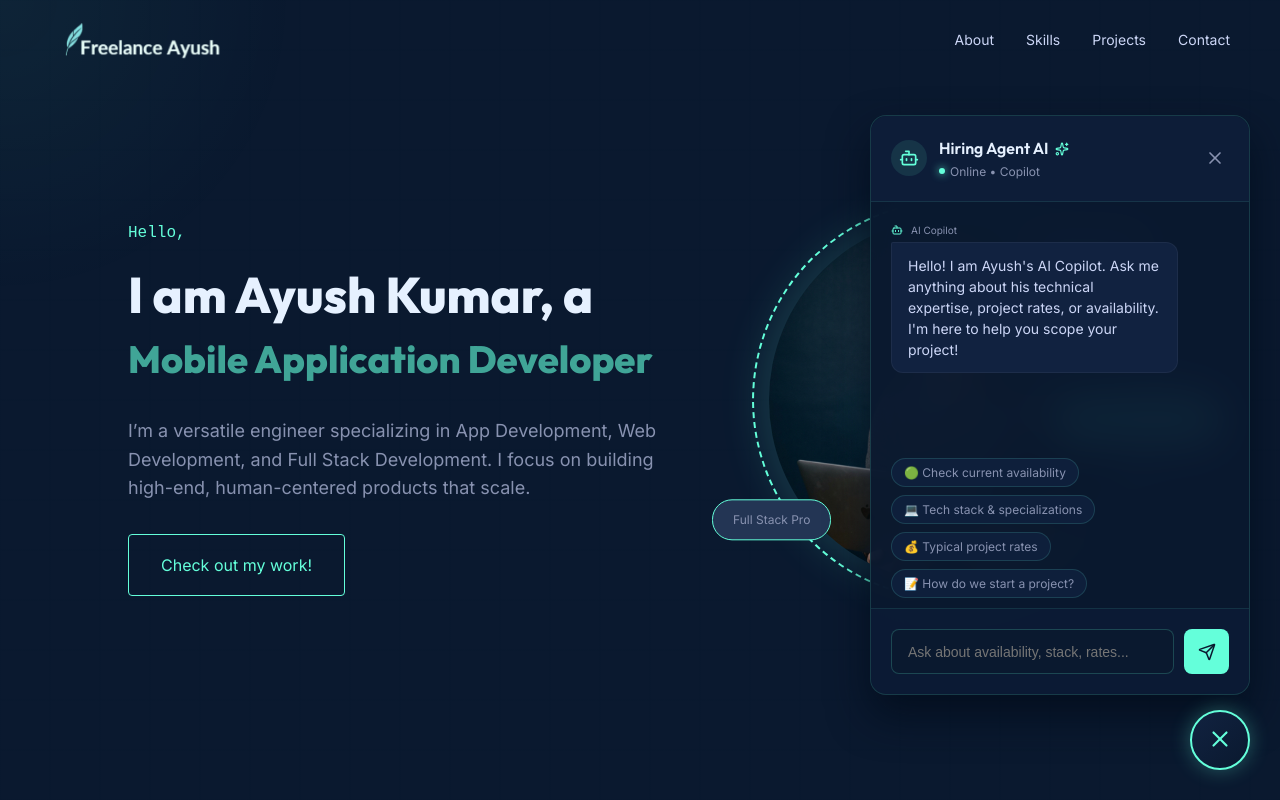
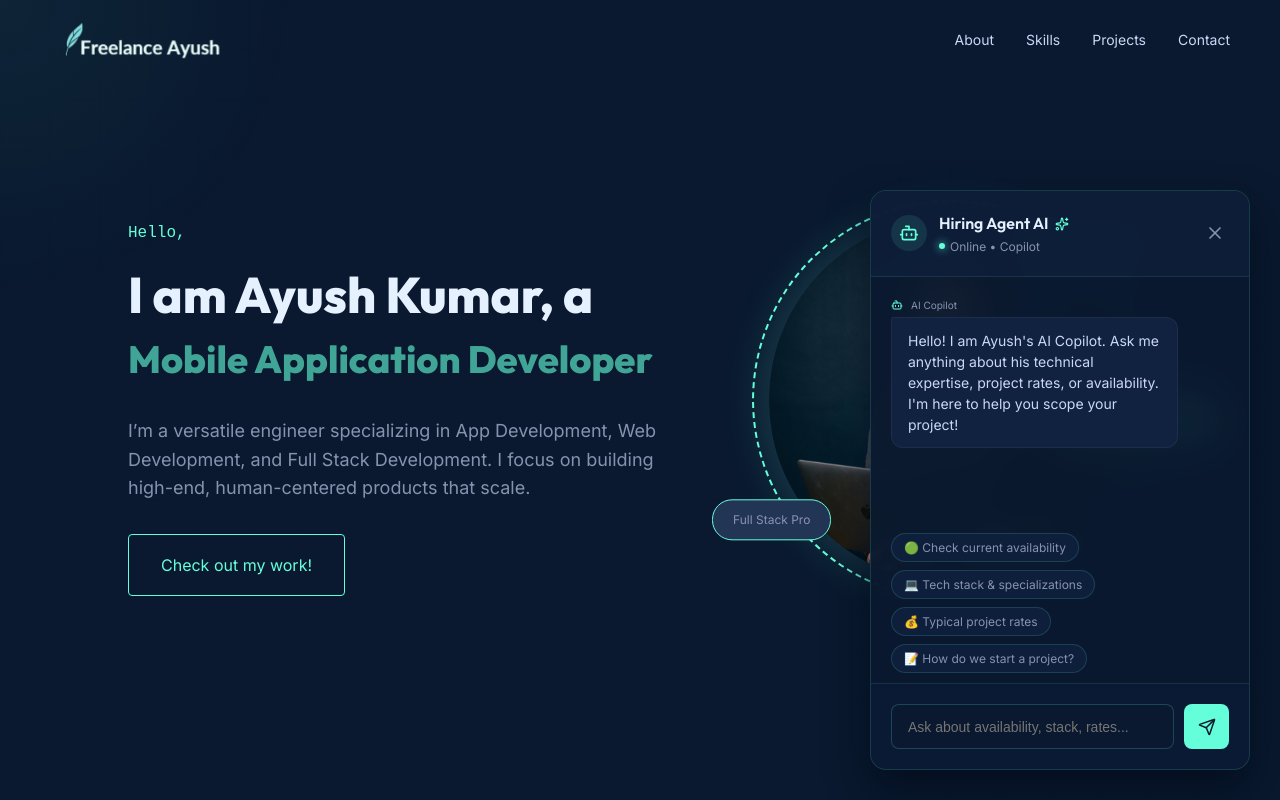
Before and after one commit to Ayush08k/Portfolio-website, a Next.js app: page / in a window 1280 px wide. Both pictures are taken after a click on the button 1220 px from the left and 740 px from the top of the page. Shown: the top 800 px of the page. Built offline with nearby package versions, Linux system fonts and the light colour scheme.

Commit message:
style: hide floating chat button when open and dock chat window to bottom corner

```diff
--- a/src/components/HiringAgentSandbox.tsx
+++ b/src/components/HiringAgentSandbox.tsx
@@ -114,8 +114,15 @@ export default function HiringAgentSandbox() {
   return (
     <>
       {/* Floating Logo Trigger Button (Bottom Right Corner) */}
+      <AnimatePresence>
+        {!isOpen && (
           <motion.button
-        onClick={() => setIsOpen(!isOpen)}
+            key="chat-trigger-button"
+            onClick={() => setIsOpen(true)}
+            initial={{ scale: 0, opacity: 0 }}
+            animate={{ scale: 1, opacity: 1 }}
+            exit={{ scale: 0, opacity: 0 }}
+            transition={{ duration: 0.2 }}
             style={{
               position: "fixed",
               bottom: "30px",
@@ -137,31 +144,10 @@ export default function HiringAgentSandbox() {
             whileHover={{ scale: 1.1, boxShadow: "0 0 30px rgba(100, 255, 218, 0.6)" }}
             whileTap={{ scale: 0.95 }}
           >
-        <AnimatePresence mode="wait">
-          {isOpen ? (
-            <motion.div
-              key="close-icon"
-              initial={{ rotate: -90, opacity: 0 }}
-              animate={{ rotate: 0, opacity: 1 }}
-              exit={{ rotate: 90, opacity: 0 }}
-              transition={{ duration: 0.2 }}
-            >
-              <X size={26} />
-            </motion.div>
-          ) : (
-            <motion.div
-              key="bot-icon"
-              initial={{ rotate: 90, opacity: 0 }}
-              animate={{ rotate: 0, opacity: 1 }}
-              exit={{ rotate: -90, opacity: 0 }}
-              transition={{ duration: 0.2 }}
-              style={{ display: "flex", alignItems: "center", justifyContent: "center" }}
-            >
             <Bot size={28} className="animate-pulse" />
-            </motion.div>
+          </motion.button>
         )}
       </AnimatePresence>
-      </motion.button>
 
       {/* Responsive Chat Interface */}
       <AnimatePresence>
@@ -202,7 +188,7 @@ export default function HiringAgentSandbox() {
                     borderRadius: 0,
                   }
                 : {
-                    bottom: "105px",
+                    bottom: "30px",
                     right: "30px",
                     width: "380px",
                     height: "580px",
@@ -282,7 +268,6 @@ export default function HiringAgentSandbox() {
                 </div>
               </div>
 
-              {!isMobile && (
               <button
                 onClick={() => setIsOpen(false)}
                 style={{
@@ -299,7 +284,6 @@ export default function HiringAgentSandbox() {
               >
                 <X size={20} />
               </button>
-              )}
             </div>
 
             {/* Conversation Messages */}
```
Lines whose indentation alone changed are shown as unchanged.
